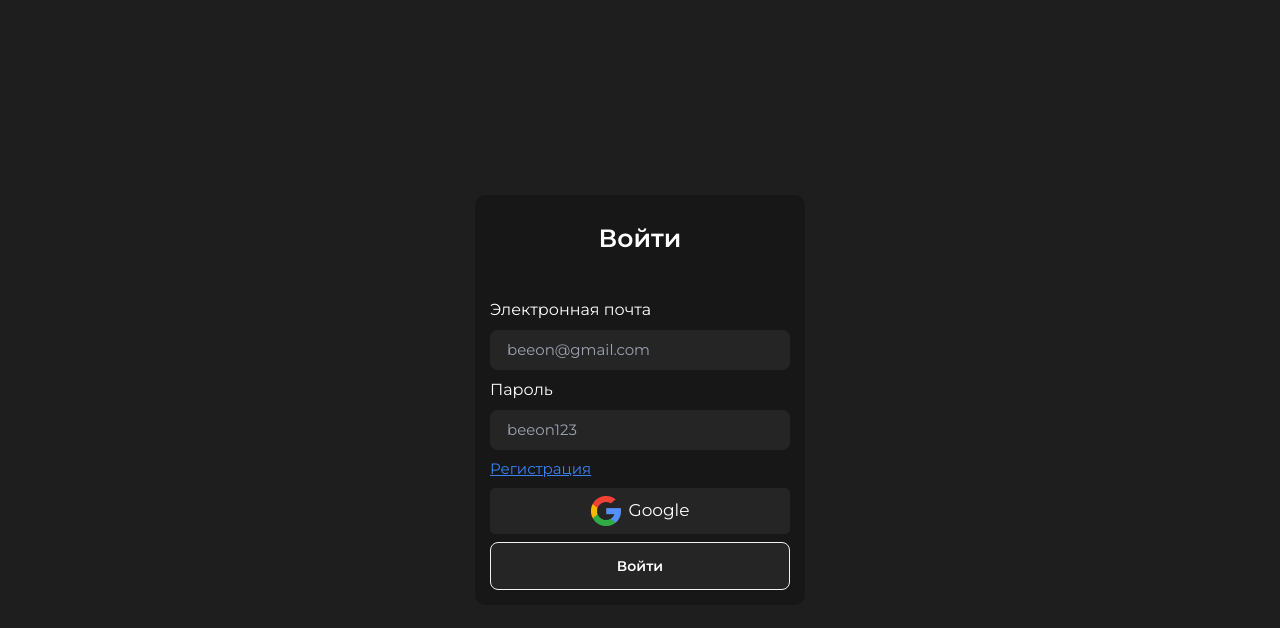
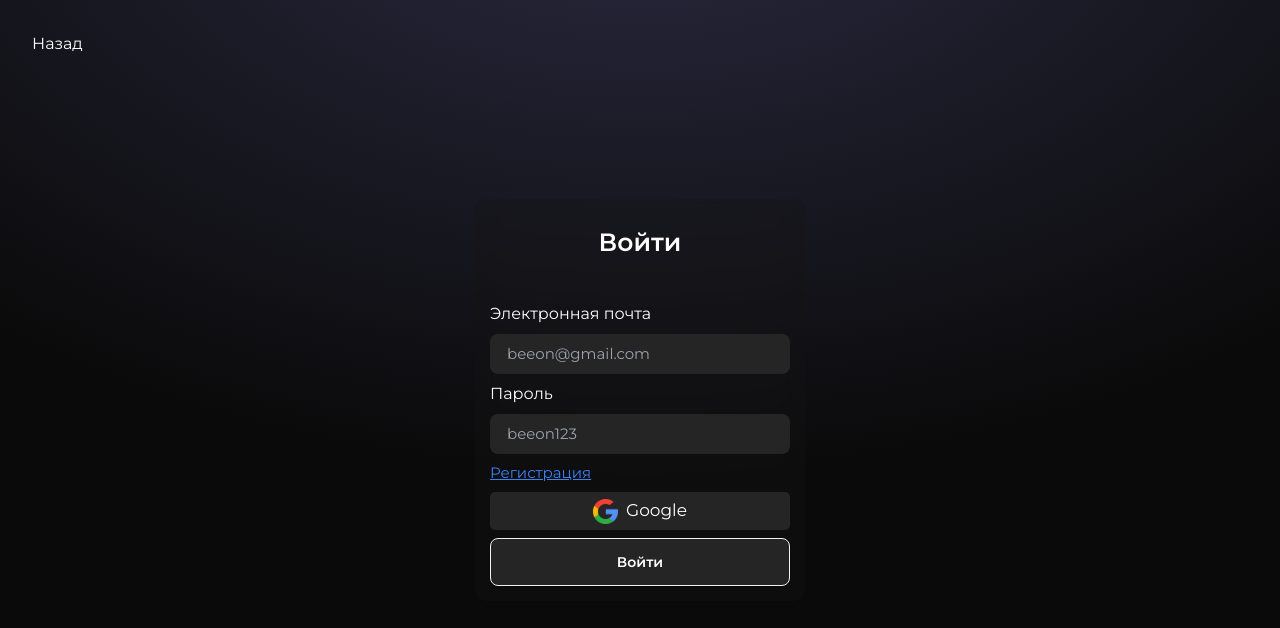
Before and after one commit to 1zzat1lla-Fayzullayev/start-up-account, a React (Vite) app: page /register in a window 1280 px wide. Both pictures are taken after a click on the link "Войти". Shown: the top 628 px of the page. Built offline with nearby package versions, Linux system fonts and the light colour scheme.

Commit message:
change class and design

```diff
--- a/package.json
+++ b/package.json
@@ -10,13 +10,15 @@
     "preview": "vite preview"
   },
   "dependencies": {
+    "clsx": "^2.1.0",
     "firebase": "^10.11.0",
     "framer-motion": "^11.1.7",
     "react": "^18.2.0",
     "react-dom": "^18.2.0",
     "react-firebase-hooks": "^5.1.1",
     "react-hot-toast": "^2.4.1",
-    "react-router-dom": "^6.22.3"
+    "react-router-dom": "^6.22.3",
+    "tailwind-merge": "^2.3.0"
   },
   "devDependencies": {
     "@types/react": "^18.2.66",
--- a/src/components/RightSidebar.jsx
+++ b/src/components/RightSidebar.jsx
@@ -38,7 +38,7 @@ function RightSidebar({
 			</div>
 
 			<ul
-				className={`font-Montserrat md:mr-[50px] justify-center items-center flex-col gap-2 flex md:flex mt-[80px] md:mt-0 ${
+				className={`font-Montserrat md:mr-[50px] justify-center items-center flex-col gap-2 flex md:flex mt-[80px] md:mt-0 fixed ${
 					openSidebarLink ? '' : 'hidden'
 				}`}
 			>
--- a/src/index.css
+++ b/src/index.css
@@ -39,3 +39,8 @@ li {
 		/* min-height: 100%; */
 	}
 }
+
+.blur-bg {
+	-webkit-backdrop-filter: blur(10px);
+	backdrop-filter: blur(10px);
+}
--- a/src/pages/Register.jsx
+++ b/src/pages/Register.jsx
@@ -1,22 +1,41 @@
 import React, { useState } from 'react'
 import RegisterForm from './RegisterForm'
 import SignInForm from './SignInForm'
+import { motion } from 'framer-motion'
+import { useNavigate } from 'react-router-dom'
 
 function Register() {
 	const [isRegistering, setIsRegistering] = useState(true)
+	const navigate = useNavigate()
+
+	const handleBackPage = () => {
+		navigate(-1)
+	}
 
 	const toggleForm = () => {
 		setIsRegistering(prevState => !prevState)
 	}
 
 	return (
-		<div className='flex justify-center items-center h-[100vh]'>
+		<>
+			<div className='flex justify-center items-center h-[100vh] bg-neutral-950 bg-[radial-gradient(ellipse_80%_80%_at_50%_-20%,rgba(120,119,198,0.3),rgba(255,255,255,0))]'>
+				<motion.p
+					whileHover={{
+						x: 10,
+					}}
+					whileTap={{ scale: 1.1 }}
+					className='absolute top-8 left-8 font-Montserrat cursor-pointer'
+					onClick={handleBackPage}
+				>
+					Назад
+				</motion.p>
 				{isRegistering ? (
 					<RegisterForm toggleForm={toggleForm} />
 				) : (
 					<SignInForm toggleForm={toggleForm} />
 				)}
 			</div>
+		</>
 	)
 }
 
--- a/src/pages/RegisterForm.jsx
+++ b/src/pages/RegisterForm.jsx
@@ -32,7 +32,7 @@ function RegisterForm({ toggleForm }) {
 				email,
 				password
 			)
-			setErrorInput(false) // Reset errorInput state to false
+			setErrorInput(false)
 			navigate('/')
 		} catch (error) {
 			toast.error('Произошла ошибка при регистрации.')
@@ -51,7 +51,7 @@ function RegisterForm({ toggleForm }) {
 	return (
 		<>
 			<motion.div
-				className='font-Montserrat bg-[#171717] p-[15px] rounded-[10px]'
+				className='font-Montserrat backdrop-blur-lg blur-bg bg-[#17171755] p-[15px] rounded-[10px]'
 				initial={{ opacity: 0, scale: 0.7 }}
 				animate={{ opacity: 1, scale: 1 }}
 			>
--- a/src/pages/SignInForm.jsx
+++ b/src/pages/SignInForm.jsx
@@ -52,7 +52,7 @@ function SignInForm({ toggleForm }) {
 	return (
 		<>
 			<motion.div
-				className='font-Montserrat bg-[#171717] p-[15px] rounded-[10px]'
+				className='blur-bg font-Montserrat bg-[#17171755] p-[15px] rounded-[10px]'
 				initial={{ opacity: 0, scale: 0.7 }}
 				animate={{ opacity: 1, scale: 1 }}
 			>
@@ -98,14 +98,14 @@ function SignInForm({ toggleForm }) {
 						Регистрация
 					</a>
 					<button
-						className='flex justify-center items-center gap-2 bg-[#252525] rounded-[5px] p-2'
-						onClick={handleGoogleSignIn} // Call handleGoogleSignIn function when button is clicked
+						className='flex justify-center items-center gap-2 bg-[#252525] rounded-[5px] p-[6px] transition-all ease-in-out hover:scale-95'
+						onClick={handleGoogleSignIn}
 					>
-						<img src={img.google} alt='google' className='w-[30px]' />{' '}
+						<img src={img.google} alt='google' className='w-[25px]' />
 						<p className='text-[17px]'>Google</p>
 					</button>
 					<button
-						onClick={handleSignIn} // Call handleSignIn function when button is clicked
+						onClick={handleSignIn}
 						className='btn bg-[#252525] hover:bg-[#252526] text-white'
 					>
 						Войти
```
Also changed, not shown: 1 other file (tests, documents, lock files or other folders). Lines whose indentation alone changed are shown as unchanged.
